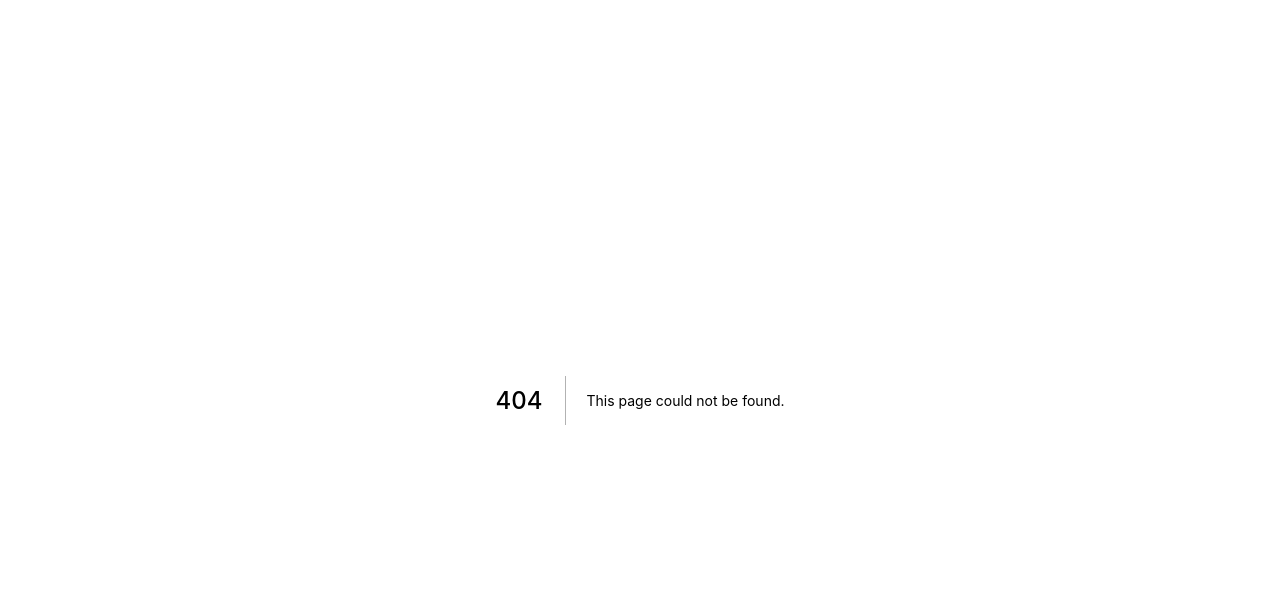
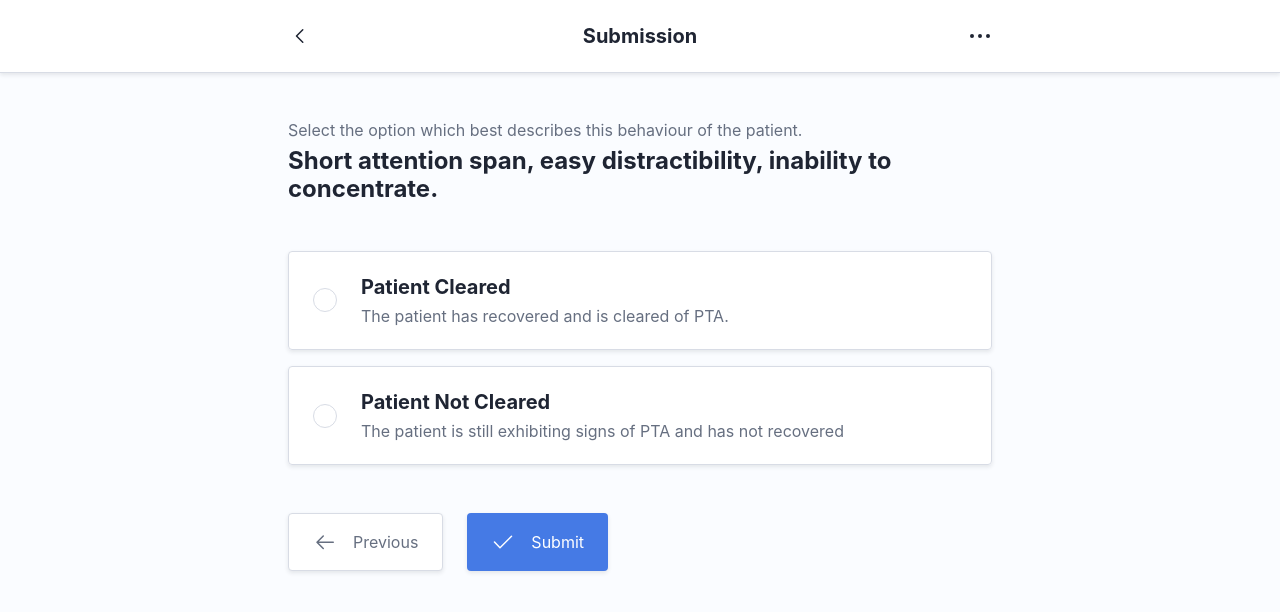
Before and after one commit to scottwillmoore/fit3161, a Next.js app: page /submission in a window 1280 px wide. Before the commit this address had no page. Shown: the top 612 px of the page. Built offline with nearby package versions, Linux system fonts and the light colour scheme.

Commit message:
Created a submission page

```diff
--- /dev/null
+++ b/src/pages/submission.module.scss
@@ -0,0 +1,19 @@
+@use "colors" as *;
+@use "spaces" as *;
+@use "utilities" as *;
+@use "variables" as *;
+
+.question {
+    @include column($space-between: $space-8);
+}
+
+.questionTitle {
+    font-size: $font-size-xlarge;
+    font-weight: $font-weight-bold;
+    color: $black-1;
+}
+
+.questionDescription {
+    font-size: $font-size-medium;
+    color: $black-4;
+}
--- /dev/null
+++ b/src/pages/submission.tsx
@@ -0,0 +1,59 @@
+import {
+    Button,
+    ButtonGroup,
+    Radio,
+    RadioGroup,
+    ProgressBar,
+    Frame,
+} from "app/components";
+
+import { ArrowLeft, ArrowRight, Check } from "app/icons";
+
+import classes from "./submission.module.scss";
+
+function Submission() {
+    return (
+        <div className={classes.question}>
+            <p className={classes.questionDescription}>
+                Select the option which best describes this behaviour of the
+                patient.
+            </p>
+            <h1 className={classes.questionTitle}>
+                Short attention span, easy distractibility, inability to
+                concentrate.
+            </h1>
+        </div>
+    );
+}
+
+const responses = [
+    {
+        title: `Patient Cleared`,
+        description: `The patient has recovered and is cleared of PTA.`,
+    },
+    {
+        title: `Patient Not Cleared`,
+        description: `The patient is still exhibiting signs of PTA and has not recovered`,
+    },
+];
+
+export default function Index() {
+    return (
+        <Frame title="Submission">
+            {/* <ProgressBar value={100} /> */}
+
+            <Submission />
+
+            <RadioGroup>
+                {responses.map((response) => (
+                    <Radio name="response" {...response} />
+                ))}
+            </RadioGroup>
+
+            <ButtonGroup>
+                <Button variant="secondary" icon={ArrowLeft} text="Previous" />
+                <Button variant="primary" icon={Check} text="Submit" />
+            </ButtonGroup>
+        </Frame>
+    );
+}
```
